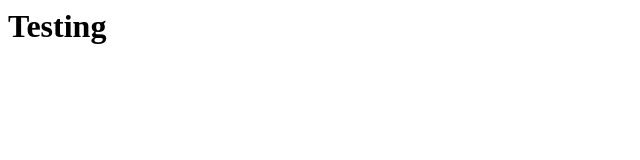
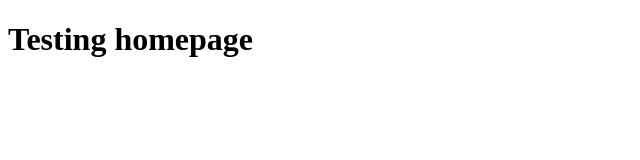
Before and after one commit to jkinzcop/climategen, a plain HTML site: page index.html in a window 1280 px wide. Shown: the whole page, without its empty margins (0-640 px from the left). Drawn offline with Linux system fonts and the light colour scheme.

Commit message:
Testing index.html edited

```diff
--- a/index.html
+++ b/index.html
@@ -1,3 +1,8 @@
-<h1>
-    Testing
-</h1>
+<!DOCTYPE html>
+<html>
+<body>
+
+<h1>Testing homepage</h1>
+
+</body>
+</html>
```
